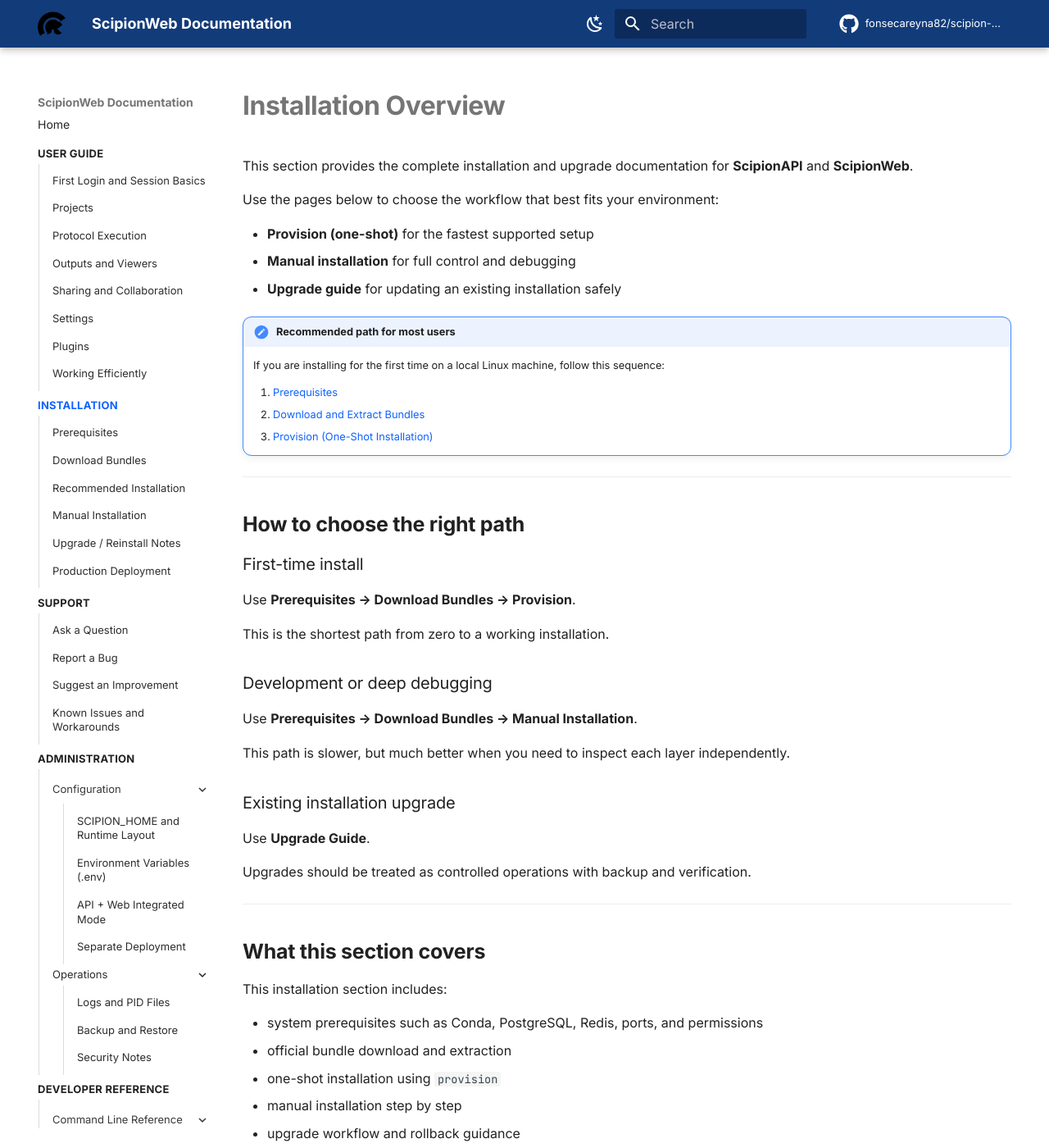
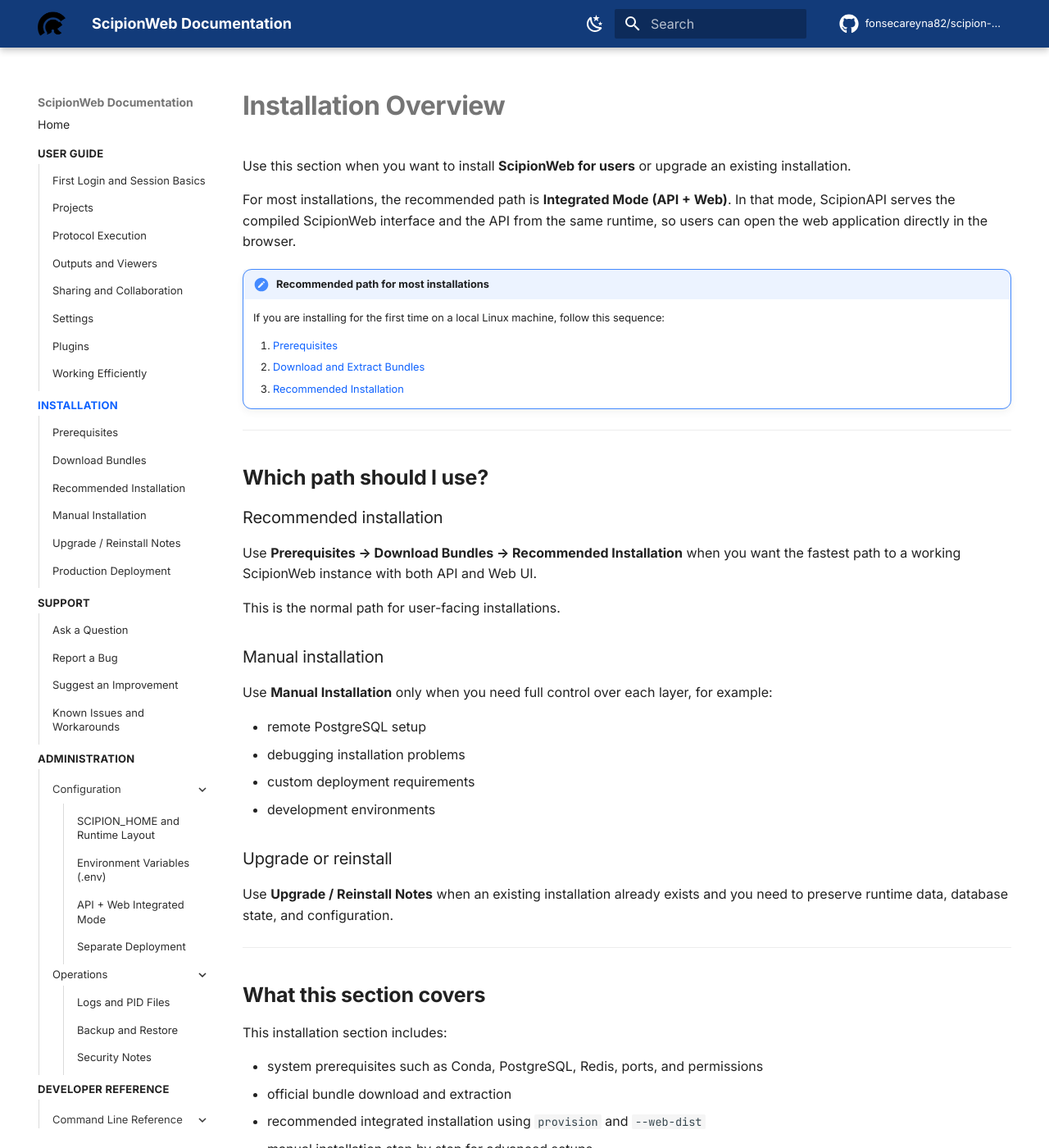
Before and after one commit to fonsecareyna82/scipion-docs, an MkDocs documentation site: the page built from docs/installation/index.md, in a window 1280 px wide and 1400 px high. Shown: the whole window at 82% size. Built offline with MkDocs 1.6.1 and Material for MkDocs 9.7.7, drawn with Linux system fonts in a browser that asks for light colours; comment, search, counter and statistics services are not loaded; some of the changed text lies outside the part shown.

Commit message:
Make installation overview user-facing

```diff
--- a/docs/installation/index.md
+++ b/docs/installation/index.md
@@ -5,42 +5,39 @@
 
 # Installation Overview
 
-This section provides the complete installation and upgrade documentation for **ScipionAPI** and **ScipionWeb**.
+Use this section when you want to install **ScipionWeb for users** or upgrade an existing installation.
 
-Use the pages below to choose the workflow that best fits your environment:
+For most installations, the recommended path is **Integrated Mode (API + Web)**. In that mode, ScipionAPI serves the compiled ScipionWeb interface and the API from the same runtime, so users can open the web application directly in the browser.
 
-- **Provision (one-shot)** for the fastest supported setup
-- **Manual installation** for full control and debugging
-- **Upgrade guide** for updating an existing installation safely
-
-!!! note "Recommended path for most users"
+!!! note "Recommended path for most installations"
     If you are installing for the first time on a local Linux machine, follow this sequence:
 
     1. [Prerequisites](prerequisites/)
     2. [Download and Extract Bundles](download-bundles/)
-    3. [Provision (One-Shot Installation)](provision/)
+    3. [Recommended Installation](provision/)
 
 ---
 
-## How to choose the right path
+## Which path should I use?
 
-### First-time install
+### Recommended installation
 
-Use **Prerequisites → Download Bundles → Provision**.
+Use **Prerequisites → Download Bundles → Recommended Installation** when you want the fastest path to a working ScipionWeb instance with both API and Web UI.
 
-This is the shortest path from zero to a working installation.
+This is the normal path for user-facing installations.
 
-### Development or deep debugging
+### Manual installation
 
-Use **Prerequisites → Download Bundles → Manual Installation**.
+Use **Manual Installation** only when you need full control over each layer, for example:
 
-This path is slower, but much better when you need to inspect each layer independently.
+- remote PostgreSQL setup
+- debugging installation problems
+- custom deployment requirements
+- development environments
 
-### Existing installation upgrade
+### Upgrade or reinstall
 
-Use **Upgrade Guide**.
-
-Upgrades should be treated as controlled operations with backup and verification.
+Use **Upgrade / Reinstall Notes** when an existing installation already exists and you need to preserve runtime data, database state, and configuration.
 
 ---
 
@@ -50,13 +47,13 @@
 
 - system prerequisites such as Conda, PostgreSQL, Redis, ports, and permissions
 - official bundle download and extraction
-- one-shot installation using `provision`
-- manual installation step by step
+- recommended integrated installation using `provision` and `--web-dist`
+- manual installation step by step for advanced setups
 - upgrade workflow and rollback guidance
 
 ---
 
-## Installation Pages
+## Installation pages
 
 ### 1. Prerequisites
 
@@ -66,15 +63,15 @@
 
 ### 2. Download and Extract Bundles
 
-Download the official Scipion bundles and prepare the installation directory layout.
+Download the official ScipionAPI and ScipionWeb bundles and prepare the installation directory layout.
 
 ➡️ [Open Download and Extract Bundles](download-bundles/)
 
-### 3. Provision (One-Shot Installation)
+### 3. Recommended Installation
 
-Run a complete installation using a single command.
+Run a complete integrated installation using a single command.
 
-➡️ [Open Provision (One-Shot Installation)](provision/)
+➡️ [Open Recommended Installation](provision/)
 
 ### 4. Manual Installation
 
@@ -82,11 +79,11 @@
 
 ➡️ [Open Manual Installation](manual-install/)
 
-### 5. Upgrade Guide
+### 5. Upgrade / Reinstall Notes
 
 Upgrade an existing installation safely.
 
-➡️ [Open Upgrade Guide](upgrade/)
+➡️ [Open Upgrade / Reinstall Notes](upgrade/)
 
 ---
 
@@ -96,17 +93,17 @@
 
 1. **machine readiness** → prerequisites
 2. **artifacts** → bundles
-3. **runtime setup** → provision or manual install
-4. **service verification** → health, logs, and browser checks
+3. **runtime setup** → recommended installation or manual installation
+4. **service verification** → browser, health endpoint, logs, and project loading
 
 This mental split makes debugging much easier when something goes wrong.
 
 ---
 
-## Quick Notes
+## Quick notes
 
-!!! tip "Integrated mode"
-    If you want the API to serve the frontend, download the **ScipionWeb** compiled bundle and use the `--web-dist` option during `provision`.
+!!! tip "Integrated mode is the normal user-facing mode"
+    If you want users to open ScipionWeb in the browser, download the **ScipionWeb** compiled bundle and use the `--web-dist` option during `provision`.
 
 !!! warning "Backup before upgrade"
     Always create a PostgreSQL backup before running an upgrade, especially in production or shared environments.
```
